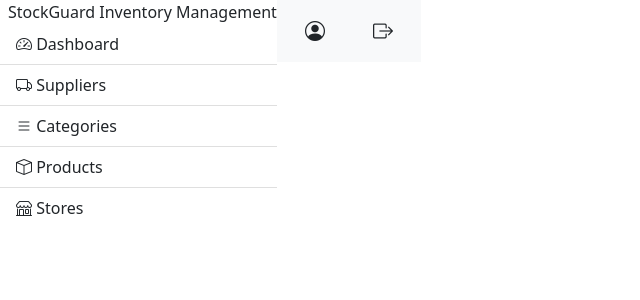
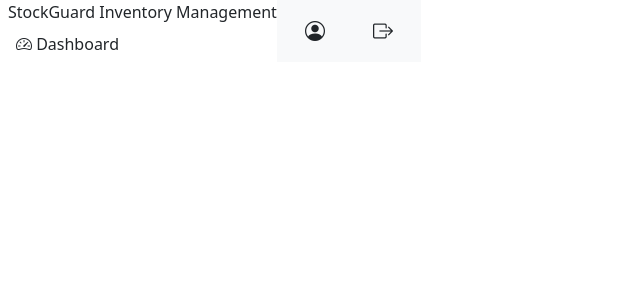
Before and after one commit to weikang1223/StockGuard, a Flask app: template templates/base.html in a window 1280 px wide. Shown: the top 300 px of the page, without its empty margins (0-640 px from the left). Run offline with Flask 3, Linux system fonts and the light colour scheme; the template is opened without the code that fills it, so the values that code supplies are empty; some libraries are stand-ins or nearby versions.

Commit message:
main foucs on the base html and dashboard

```diff
--- a/app.py
+++ b/app.py
@@ -1,49 +1,30 @@
-# app.py
 from flask import Flask, render_template, redirect, url_for
-from datetime import datetime
+from routes.dashboard import init_dashboard_routes
+from routes.categories import init_category_routes
+from database import database
 
-app = Flask(__name__)
-app.secret_key = 'your_secret_key'# Needed for flash messages
+app = Flask(__name__, static_folder='static')
+
+# Check database connection before starting the app
+try:
+    conn = database.get_connection()
+    if not conn:
+        raise Exception("Could not establish database connection")
+    conn.close()
+except Exception as e:
+    @app.route('/')
+    @app.route('/<path:path>')
+    def error_page(path=None):
+        return render_template('error.html')
+else:
+    # Only initialize routes if database connection is successful
+    init_dashboard_routes(app)
+    init_category_routes(app)
 
 
-# Sample static data
-products = [
-    {
-        'id': 1,
-        'name': 'Laptop',
-        'quantity': 15,
-        'price': 999.99,
-        'category': 'Electronics',
-        'date_added': datetime(2024, 3, 15)
-    },
-    {
-        'id': 2,
-        'name': 'Smartphone',
-        'quantity': 25,
-        'price': 599.99,
-        'category': 'Electronics',
-        'date_added': datetime(2024, 3, 16)
-    }
-]
-
-
-@app.route('/')
-def dashboard():
-    total_products = len(products)
-    total_value = sum(product['quantity'] * product['price'] for product in products)
-    low_stock = len([p for p in products if p['quantity'] < 10])
-
-    return render_template('dashboard.html',
-                           total_products=total_products,
-                           total_value=total_value,
-                           low_stock=low_stock,
-                           recent_products=products[-5:])
-
-
-@app.route('/products')
-def view_products():
-    return render_template('products.html', products=products)
-
+    @app.route('/')
+    def index():
+        return redirect(url_for('dashboard'))
 
 if __name__ == '__main__':
     app.run(debug=True)
--- /dev/null
+++ b/routes/__init__.py
@@ -0,0 +1 @@
+# This file can be empty, it just marks the directory as a Python package
--- a/templates/base.html
+++ b/templates/base.html
@@ -27,30 +27,6 @@
                 <a href="{{ url_for('dashboard') }}"
                    class="list-group-item list-group-item-action {% if request.endpoint == 'dashboard' %}active{% endif %}">
                     <i class="bi bi-speedometer2"></i> Dashboard
-                </a>
-
-                <!-- Suppliers -->
-                <a href="{{ url_for('suppliers') }}"
-                   class="list-group-item list-group-item-action {% if request.endpoint == 'suppliers' %}active{% endif %}">
-                    <i class="bi bi-truck"></i> Suppliers
-                </a>
-
-                <!-- Categories -->
-                <a href="{{ url_for('categories') }}"
-                   class="list-group-item list-group-item-action {% if request.endpoint == 'categories' %}active{% endif %}">
-                    <i class="bi bi-list"></i> Categories
-                </a>
-
-                <!-- Products -->
-                <a href="{{ url_for('products') }}"
-                   class="list-group-item list-group-item-action {% if request.endpoint == 'products' %}active{% endif %}">
-                    <i class="bi bi-box"></i> Products
-                </a>
-
-                <!-- Stores -->
-                <a href="{{ url_for('stores') }}"
-                   class="list-group-item list-group-item-action {% if request.endpoint == 'stores' %}active{% endif %}">
-                    <i class="bi bi-shop"></i> Stores
                 </a>
             </div>
         </div>
```
Also changed, not shown: routes/categories.py (added, +15 -0 lines), routes/dashboard.py (added, +56 -0 lines).
